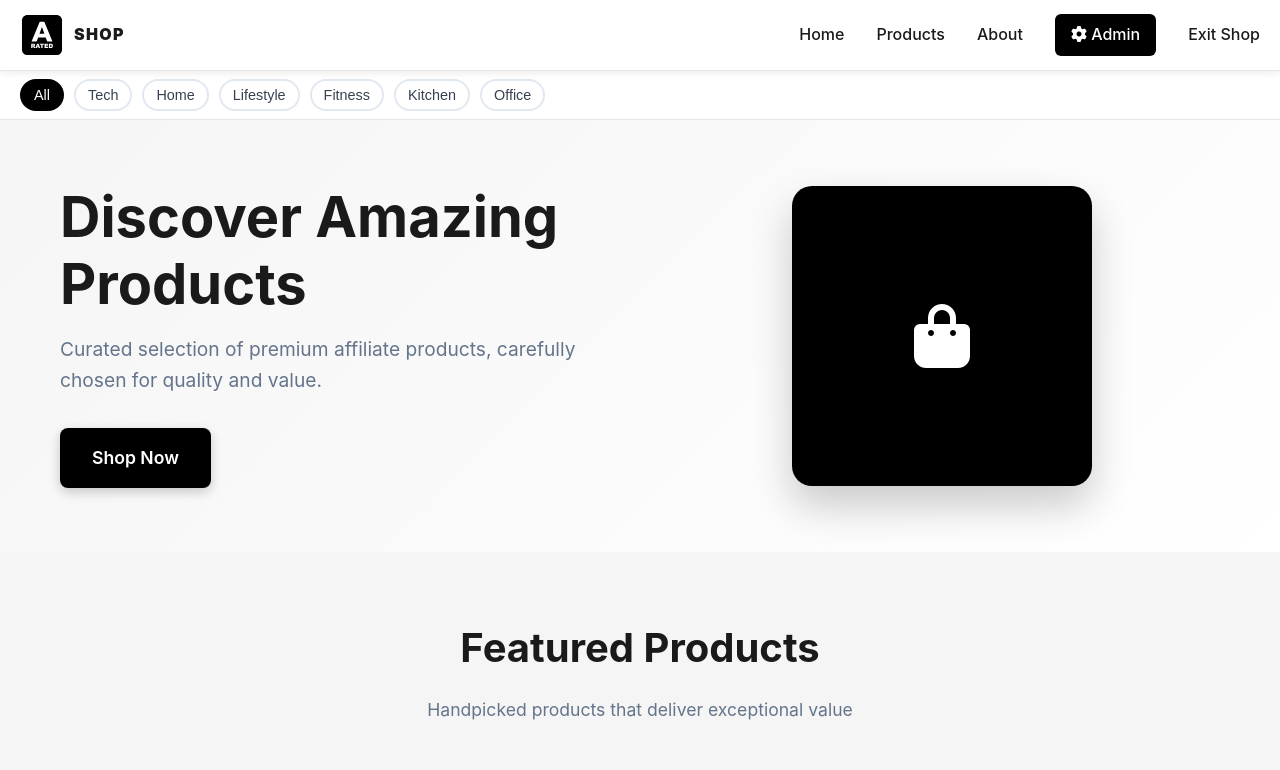
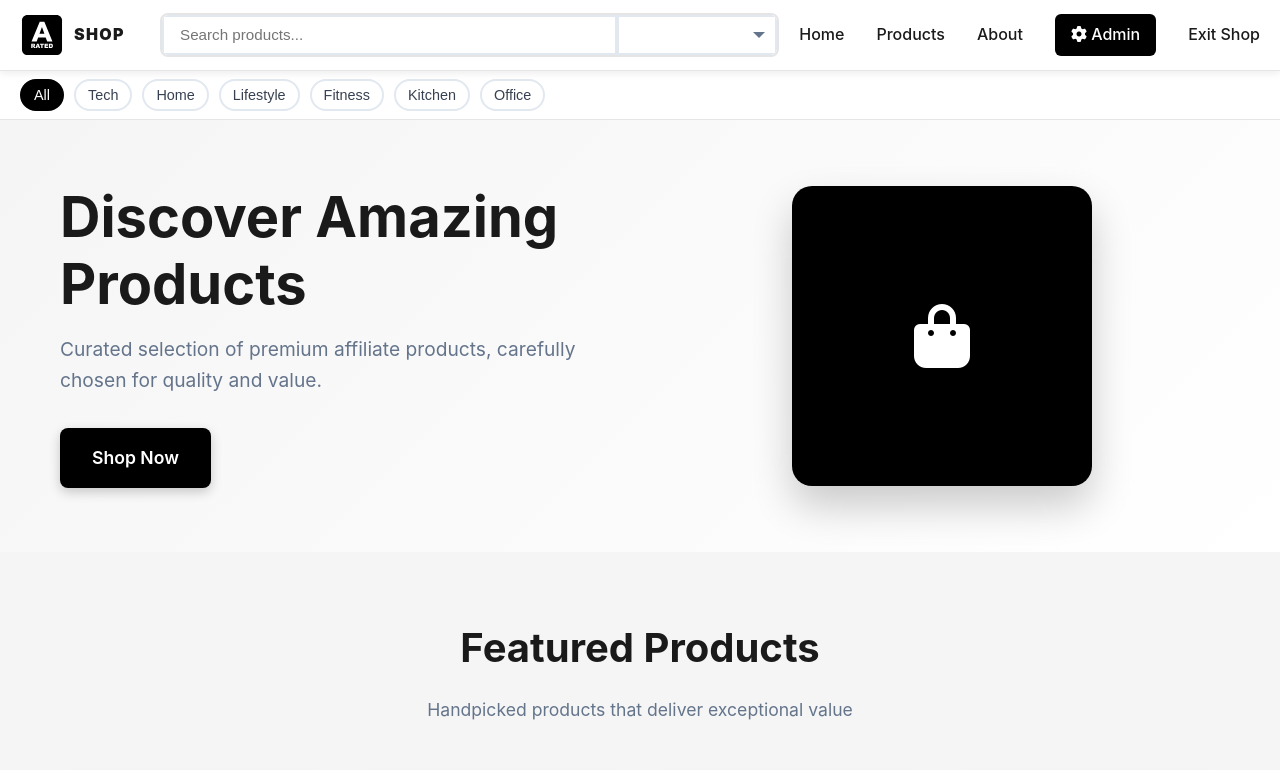
Before and after one commit to jkanbi/shop.arated.com, a website: page index.html in a window 1280 px wide. Shown: the top 770 px of the page. Drawn offline with Linux system fonts and the light colour scheme.

Commit message:
search box
implement search box.

```diff
--- a/index.html
+++ b/index.html
@@ -36,6 +36,21 @@
           </svg>
           <span class="brand-word">SHOP</span>
         </a>
+      </div>
+      <div class="nav-search">
+        <div class="search-bar">
+          <input id="search-query" type="text" placeholder="Search products...">
+          <label for="category-filter-top" class="visually-hidden">Categories</label>
+          <select id="category-filter-top" aria-label="Filter by category" title="Categories">
+            <option value="all" selected>Categories</option>
+            <option value="tech">Tech</option>
+            <option value="home">Home</option>
+            <option value="lifestyle">Lifestyle</option>
+            <option value="fitness">Fitness</option>
+            <option value="kitchen">Kitchen</option>
+            <option value="office">Office</option>
+          </select>
+        </div>
       </div>
       <div class="nav-menu">
         <a href="#home" class="nav-link">Home</a>
@@ -90,7 +105,6 @@
         <h2>Featured Products</h2>
         <p>Handpicked products that deliver exceptional value</p>
       </div>
-
       <!-- Filters moved to compact category bar under header -->
 
       <div class="products-grid" id="products-grid">
--- a/script.js
+++ b/script.js
@@ -29,6 +29,9 @@ const modalContent = document.getElementById('modal-product-content');
 const closeBtn = document.querySelector('.close');
 const navToggle = document.querySelector('.nav-toggle');
 const navMenu = document.querySelector('.nav-menu');
+const searchInputEl = document.getElementById('search-query');
+// removed deprecated market filter
+const topCategoryFilterEl = document.getElementById('category-filter-top');
 
 // Initialize the application
 document.addEventListener('DOMContentLoaded', function() {
@@ -67,6 +70,19 @@ function setupEventListeners() {
             }
         });
     });
+
+    // Search and market filter
+    if (searchInputEl) {
+        searchInputEl.addEventListener('input', applySearchAndFilters);
+    }
+    // no market filter
+    if (topCategoryFilterEl) {
+        topCategoryFilterEl.addEventListener('change', () => {
+            // Keep category buttons in sync visually
+            const selected = topCategoryFilterEl.value || 'all';
+            filterProducts(selected);
+        });
+    }
 }
 
 // Theme handling
@@ -214,37 +230,40 @@ function displayProducts(productsToShow) {
     });
 }
 
+// Apply text search and market filter on top of current category filter
+function applySearchAndFilters() {
+    const query = (searchInputEl?.value || '').toLowerCase().trim();
+    const selectedTopCategory = (topCategoryFilterEl?.value || 'all').toLowerCase();
+
+    // Start from category-filtered list
+    let baseList = [];
+    const effectiveCategory = selectedTopCategory !== 'all' ? selectedTopCategory : currentFilter;
+    if (effectiveCategory === 'all') {
+        baseList = products;
+    } else {
+        baseList = products.filter(p => (p.category || '').toLowerCase() === effectiveCategory.toLowerCase());
+    }
+
+    // Start with category-filtered base list
+    let filtered = baseList;
+
+    // Text search against name and description
+    if (query) {
+        filtered = filtered.filter(p =>
+            (p.name || '').toLowerCase().includes(query) ||
+            (p.description || '').toLowerCase().includes(query)
+        );
+    }
+
+    displayProducts(filtered);
+}
+
 // Filter products by category
 function filterProducts(category) {
     currentFilter = category;
 
-    if (category === 'all') {
-        displayProducts(products);
-    } else {
-        // Filter by the actual category field in the product data
-        const filteredProducts = products.filter(product => {
-            // Check if product has a category field and it matches
-            if (product.category && product.category.toLowerCase() === category.toLowerCase()) {
-                return true;
-            }
-
-            // Fallback to text-based detection for products without category field
-            const text = (product.name + ' ' + product.description).toLowerCase();
-            if (category === 'tech') {
-                return text.includes('tech') || text.includes('electronic') || text.includes('gadget') ||
-                       text.includes('phone') || text.includes('computer') || text.includes('laptop');
-            } else if (category === 'home') {
-                return text.includes('home') || text.includes('kitchen') || text.includes('furniture') ||
-                       text.includes('decor') || text.includes('garden');
-            } else if (category === 'lifestyle') {
-                return text.includes('fitness') || text.includes('health') || text.includes('beauty') ||
-                       text.includes('fashion') || text.includes('outdoor');
-            }
-            return false;
-        });
-
-        displayProducts(filteredProducts);
-    }
+    // After updating currentFilter, apply combined search/market filters
+    applySearchAndFilters();
 
     // Update active state on category buttons
     document.querySelectorAll('.filter-btn').forEach(b => {
--- a/styles.css
+++ b/styles.css
@@ -114,6 +114,104 @@ body {
     display: flex;
     align-items: center;
     gap: 2rem;
+}
+
+/* Header search like Amazon */
+.nav-search {
+    flex: 1;
+    display: flex;
+    justify-content: center;
+    padding: 0 20px;
+}
+
+.nav-search .search-bar {
+    display: flex;
+    width: 100%;
+    max-width: 700px;
+    gap: 0; /* ensure no gap between input and select */
+    border: 2px solid var(--color-border);
+    border-radius: 8px;
+    overflow: hidden; /* unify rounded corners */
+    background: var(--color-surface);
+    align-items: stretch;
+    position: relative; /* for custom dropdown arrow */
+}
+
+.nav-search input[type="text"] {
+    flex: 1;
+    padding: 10px 12px;
+    border: 0;
+    border-right: 0; /* no divider */
+    border-radius: 0;
+    background: transparent;
+    color: var(--color-text);
+    margin: 0;
+    height: 40px;
+    line-height: 40px;
+    -webkit-appearance: none;
+    appearance: none;
+    -webkit-border-radius: 0;
+    -moz-border-radius: 0;
+    border-top-left-radius: 0;
+    border-bottom-left-radius: 0;
+    border-top-right-radius: 0;
+    border-bottom-right-radius: 0;
+}
+
+.nav-search select {
+    padding: 10px 12px;
+    border: 0;
+    border-radius: 0;
+    background: transparent;
+    color: var(--color-text);
+    margin: 0;
+    appearance: none;
+    -webkit-appearance: none;
+    -moz-appearance: none;
+    height: 40px;
+    line-height: 40px;
+    -webkit-border-radius: 0;
+    -moz-border-radius: 0;
+    border-top-left-radius: 0;
+    border-bottom-left-radius: 0;
+    border-top-right-radius: 0;
+    border-bottom-right-radius: 0;
+    min-width: 160px; /* ensure placeholder text is visible */
+    padding-right: 32px; /* space for dropdown chevron */
+}
+
+.nav-search select option[disabled] {
+    color: var(--color-muted);
+}
+
+.nav-search .search-bar input,
+.nav-search .search-bar select {
+    border-radius: 0 !important; /* enforce no inner rounding */
+}
+
+.nav-search .search-bar > * {
+    margin: 0;
+}
+
+.nav-search input[type="text"]:focus,
+.nav-search select:focus {
+    outline: none;
+    box-shadow: none;
+}
+
+/* Custom dropdown chevron */
+.nav-search .search-bar::after {
+  content: '';
+  position: absolute;
+  right: 12px;
+  top: 50%;
+  transform: translateY(-50%);
+  width: 0;
+  height: 0;
+  border-left: 6px solid transparent;
+  border-right: 6px solid transparent;
+  border-top: 6px solid var(--color-muted);
+  pointer-events: none; /* allow clicks to pass to select */
 }
 
 .nav-link {
@@ -268,6 +366,34 @@ body {
     color: var(--color-muted);
     max-width: 600px;
     margin: 0 auto;
+}
+
+/* Products controls (search + market filter) */
+.products-controls {
+    display: flex;
+    justify-content: center;
+    margin: 1rem 0 0.5rem;
+}
+
+.search-bar {
+    display: flex;
+    gap: 0.75rem;
+}
+
+.search-bar input[type="text"],
+.search-bar select {
+    background: var(--color-surface);
+    border: 2px solid #e2e8f0;
+    color: var(--color-text);
+    padding: 0.75rem 1rem;
+    border-radius: 8px;
+    font-size: 0.95rem;
+}
+
+.search-bar input[type="text"]:focus,
+.search-bar select:focus {
+    outline: none;
+    border-color: var(--color-accent);
 }
 
 /* Filters - Arated.com style */
@@ -680,6 +806,10 @@ body {
         display: flex;
     }
 
+    .nav-search {
+        display: none; /* hide top search on small screens to save space */
+    }
+
     .hero-container {
         grid-template-columns: 1fr;
         text-align: center;
@@ -769,3 +899,12 @@ body { scroll-padding-top: 120px; /* navbar + category bar */ }
   letter-spacing: 0.08em;
   color: var(--color-text);
 }
+
+/* Utility: visually hidden (for accessible labels) */
+.visually-hidden {
+  position: absolute !important;
+  height: 1px; width: 1px;
+  overflow: hidden;
+  clip: rect(1px, 1px, 1px, 1px);
+  white-space: nowrap; /* added line */
+}
```
